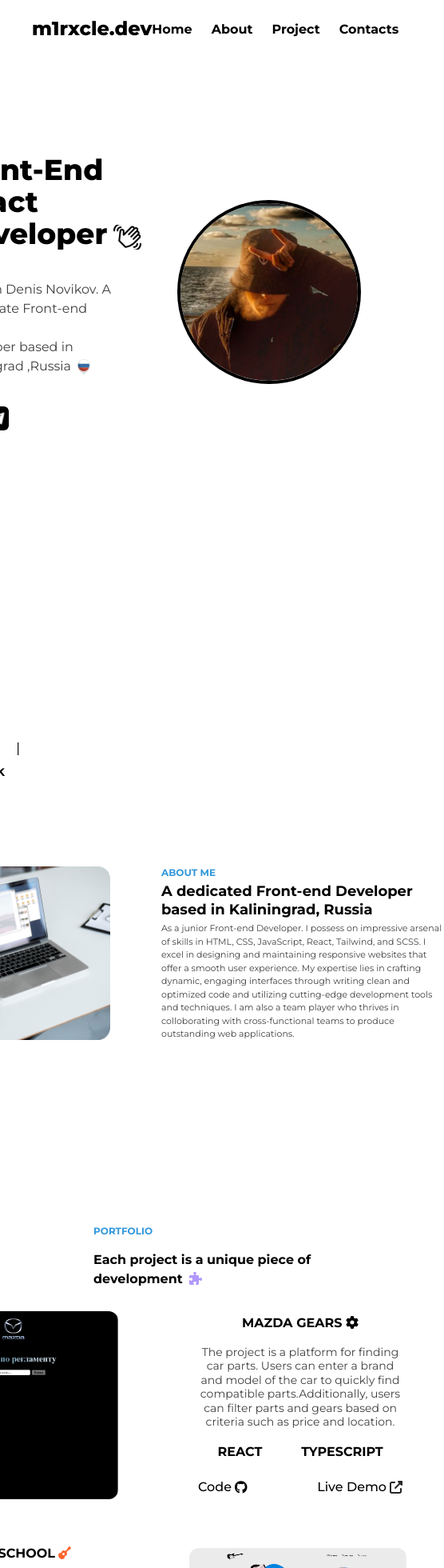
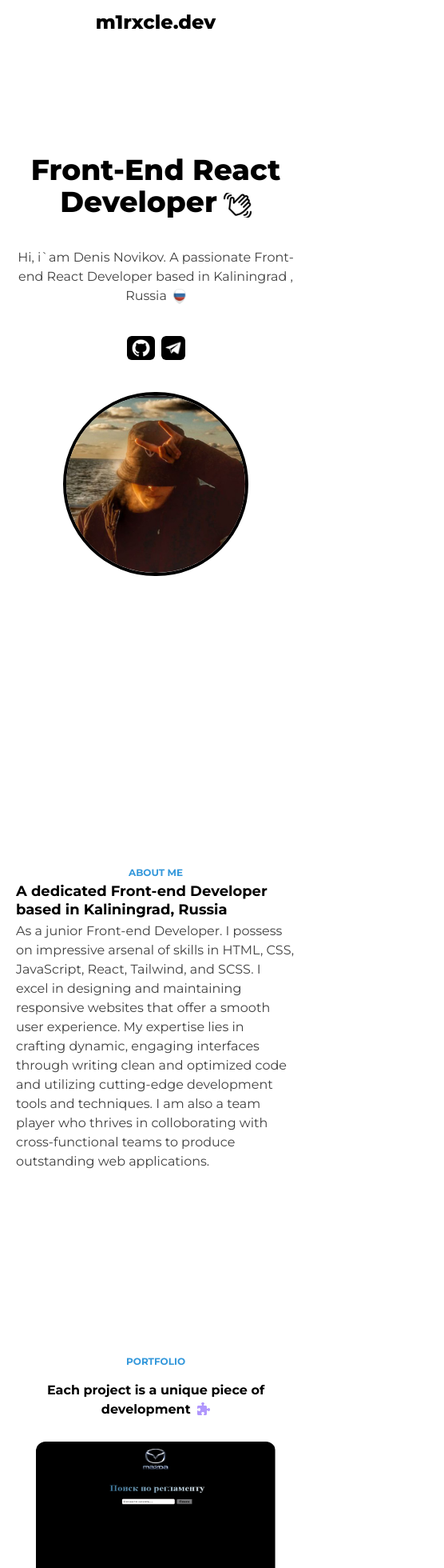
Before and after one commit to m1rxcle/MyPortfolio, a React (Vite) app: page / in a window 390 px wide. Shown: the top 1960 px of the page at 80% size, 556 px wide, since content can reach past the window. Built offline with nearby package versions, Linux system fonts and the light colour scheme.

Commit message:
Сделал адаптив

```diff
--- a/src/Components/About/About.jsx
+++ b/src/Components/About/About.jsx
@@ -4,17 +4,20 @@ import { Element } from "react-scroll"
 const About = () => {
 	return (
 		<Element name="about" className="mb-[230px]">
-			<div className="flex justify-center items-start gap-16 ">
-				<img className="h-[217px] w-[304px]" src={desktop} loading="lazy" />
-				<div className="flex flex-col ">
+			<div className="text-center w-full md:flex md:justify-center md:items-start md:gap-16 ">
+				<img
+					className="hidden md:block md:h-[217px] md:w-[304px]"
+					src={desktop}
+					loading="lazy"
+				/>
+				<div className="md:flex md:flex-col ">
 					<h1 className="text-xs text-primary mb-1 font-bold font-montserrat">
 						ABOUT ME
 					</h1>
-					<h2 className="font-bold text-lg mb-1 leading-tight font-montserrat">
-						A dedicated Front-end Developer
-						<br /> based in Kaliningrad, Russia
+					<h2 className="text-start font-bold text-lg mb-1 px-5 leading-tight font-montserrat w-full md:w-[350px] md:px-0 ">
+						A dedicated Front-end Developer based in Kaliningrad, Russia
 					</h2>
-					<p className="text-[11px] w-[354px] text-secondary font-montserrat">
+					<p className="text-start text-secondary font-montserrat w-full px-5 md:text-[11px] md:w-[354px] md:px-0">
 						As a junior Front-end Developer. I possess on impressive arsenal of
 						skills in HTML, CSS, JavaScript, React, Tailwind, and SCSS. I excel
 						in designing and maintaining responsive websites that offer a smooth
--- a/src/Components/Contacts/Modal.jsx
+++ b/src/Components/Contacts/Modal.jsx
@@ -1,5 +1,4 @@
-import { Button } from "antd"
-import { Modal } from "antd"
+import { Button, Modal } from "antd"
 
 // eslint-disable-next-line react/prop-types
 const FormModal = ({ open, onClose, loading, handleOk }) => {
--- a/src/Components/Footer/Footer.jsx
+++ b/src/Components/Footer/Footer.jsx
@@ -1,7 +1,7 @@
 const Footer = () => {
 	return (
-		<section className="w-full h-[104px] bg-quaternary ">
-			<h1 className="text-center py-[40px] pr-[420px] text-white font-montserrat  ">
+		<section className="w-full h-28 bg-quaternary ">
+			<h1 className="text-center mx-auto py-10 text-white font-montserrat md:py-[40px] md:pr-[420px]">
 				Copyright &copy; 2024. All rights are reserved
 			</h1>
 		</section>
--- a/src/Components/Header/Header.jsx
+++ b/src/Components/Header/Header.jsx
@@ -19,9 +19,9 @@ const Header = () => {
 	return (
 		<>
 			<Element name="home" className="min-h-[891px] ">
-				<header className="flex justify-center items-center mb-96 mt-48">
-					<div className="mr-20">
-						<h2 className="text-4xl font-montserrat  font-extrabold mb-[38px] ">
+				<header className="flex flex-col text-center mb-96 mt-48 md:flex-row md:justify-center md:items-center ">
+					<div className="md:mr-32">
+						<h2 className="text-4xl font-montserrat font-extrabold mb-[38px] md:text-start  ">
 							Front-End React
 							<br />
 							<span className="inline-flex  items-center">
@@ -30,14 +30,14 @@ const Header = () => {
 							</span>
 						</h2>
 
-						<p className="font-montserrat  text-base text-secondary mb-[38px]">
-							Hi, i`am Denis Novikov. A passionate Front-end React <br />
-							Developer based in Kaliningrad ,
+						<p className="font-montserrat px-5 text-base text-secondary mb-[38px] md:text-start md:w-[400px] md:px-0">
+							Hi, i`am Denis Novikov. A passionate Front-end React Developer
+							based in Kaliningrad ,
 							<span className="inline-flex items-center  ">
 								Russia <img className="ml-2 " src={rusFlag} alt="" />
 							</span>
 						</p>
-						<div className="flex">
+						<div className="flex justify-center mb-10 md:flex-row md:justify-start md:mb-0 ">
 							<a target="_blank" href="https://github.com/m1rxcle">
 								<img
 									src={gitHub}
@@ -53,11 +53,11 @@ const Header = () => {
 						</div>
 					</div>
 					<img
-						className="w-[232px] h-[230px] rounded-full border-4 border-dark transition-transform duration-500 ease-out floating-border-on-hover"
+						className="mx-auto md:mx-0 w-[232px] h-[230px] rounded-full border-4 border-dark transition-transform duration-500 ease-out floating-border-on-hover"
 						src={me}
 					/>
 				</header>
-				<footer className="flex justify-center items-center mr-28 ">
+				<footer className="hidden md:flex md:justify-center md:items-center ">
 					<div className="mr-14">
 						<div className="flex gap-3 ">
 							<h3 className="font-semibold font-montserrat text-lg">
--- a/src/Components/Loader/style.css
+++ b/src/Components/Loader/style.css
@@ -1,4 +1,4 @@
-@keyframes jump {
+/* @keyframes jump {
 	0% {
 		transform: translateY(0) rotate(-10deg);
 	}
@@ -36,115 +36,171 @@
 
 .jump {
 	animation: jump 1.5s infinite;
-}
+} */
 
 @keyframes m {
 	0% {
-		transform: translateY(-50px);
+		transform: translateY(-2550px);
 	}
-	50% {
+	20% {
 		transform: translateY(0);
 	}
+	40% {
+		transform: rotateY(180deg);
+	}
+	60% {
+		transform: rotateY(0deg);
+	}
+
 	100% {
-		transform: translateY(-50px);
+		transform: translateY(1000px);
 	}
 }
 
 .m {
-	animation: m 1.75s infinite;
+	animation: m 1.2s infinite;
+	animation-fill-mode: forwards;
 }
 
 @keyframes i {
 	0% {
-		transform: translateY(-50px);
+		transform: translateY(-2550px);
 	}
-	50% {
+	20% {
 		transform: translateY(0);
 	}
+	40% {
+		transform: rotateY(180deg);
+	}
+	60% {
+		transform: rotateY(0deg);
+	}
+
 	100% {
-		transform: translateY(-50px);
+		transform: translateY(1000px);
 	}
 }
 
 .i {
-	animation: i 2s infinite;
+	animation: i 1.3s infinite;
+	animation-fill-mode: forwards;
 }
 
 @keyframes r {
 	0% {
-		transform: translateY(-50px);
+		transform: translateY(-2550px);
 	}
-	50% {
+	20% {
 		transform: translateY(0);
 	}
+	40% {
+		transform: rotateY(180deg);
+	}
+	60% {
+		transform: rotateY(0deg);
+	}
+
 	100% {
-		transform: translateY(-50px);
+		transform: translateY(1000px);
 	}
 }
 
 .r {
-	animation: r 2.25s infinite;
+	animation: r 1.4s infinite;
+	animation-fill-mode: forwards;
 }
 
 @keyframes x {
 	0% {
-		transform: translateY(-50px);
+		transform: translateY(-2550px);
 	}
-	50% {
+	20% {
 		transform: translateY(0);
 	}
+	40% {
+		transform: rotateY(180deg);
+	}
+	60% {
+		transform: rotateY(0deg);
+	}
+
 	100% {
-		transform: translateY(-50px);
+		transform: translateY(1000px);
 	}
 }
 
 .x {
-	animation: x 2.5s infinite;
+	animation: x 1.5s infinite;
+	animation-fill-mode: forwards;
 }
 
 @keyframes c {
 	0% {
-		transform: translateY(-50px);
+		transform: translateY(-2550px);
 	}
-	50% {
+	20% {
 		transform: translateY(0);
 	}
+	40% {
+		transform: rotateY(180deg);
+	}
+	60% {
+		transform: rotateY(0deg);
+	}
+
 	100% {
-		transform: translateY(-50px);
+		transform: translateY(1000px);
 	}
 }
 
 .c {
-	animation: c 2.75s infinite;
+	animation: c 1.6s infinite;
+	animation-fill-mode: forwards;
 }
 @keyframes l {
 	0% {
-		transform: translateY(-50px);
+		transform: translateY(-2550px);
 	}
-	50% {
+	20% {
 		transform: translateY(0);
 	}
+	40% {
+		transform: rotateY(180deg);
+	}
+	60% {
+		transform: rotateY(0deg);
+	}
+
 	100% {
-		transform: translateY(-50px);
+		transform: translateY(1000px);
 	}
 }
 
 .l {
-	animation: l 3s infinite;
+	animation: l 1.7s infinite;
+	animation-fill-mode: forwards;
 }
 
 @keyframes e {
 	0% {
-		transform: translateY(-50px);
+		transform: translateY(-2550px);
 	}
-	50% {
+	20% {
 		transform: translateY(0);
 	}
+	40% {
+		transform: rotateY(180deg);
+	}
+	60% {
+		transform: rotateY(0deg);
+	}
+
 	100% {
-		transform: translateY(-50px);
+		transform: translateY(1000px);
 	}
 }
 
 .e {
-	animation: e 3.2s infinite;
+	animation: e 1.8s infinite;
+	animation-fill-mode: forwards;
 }
--- a/src/Components/NavBar/NavBar.jsx
+++ b/src/Components/NavBar/NavBar.jsx
@@ -9,10 +9,10 @@ const NavBar = () => {
 		setActive(!active)
 	}
 	return (
-		<nav className="fixed top-0 left-0 right-0 mx-auto bg-white flex justify-between items-center px-10 pt-5 z-10">
+		<nav className="text-center w-full py-3 fixed top-0 md:left-0 md:right-0 bg-white md:mx-auto  md:flex md:justify-between md:items-center md:px-10 md:pt-5 md:z-10 ">
 			<button
 				onClick={handleHover}
-				className="cursor-pointer font-montserrat  font-extrabold text-2xl transition-transform duration-500 ease-in-out appear"
+				className="cursor-pointer font-montserrat font-extrabold text-2xl transition-transform duration-500 ease-in-out appear"
 			>
 				{active ? (
 					<>
@@ -27,7 +27,7 @@ const NavBar = () => {
 					"m1rxcle.dev"
 				)}
 			</button>
-			<ul className="flex gap-6 font-bold ">
+			<ul className="hidden md:flex md:gap-6 md:font-bold">
 				<li>
 					<Link
 						className="font-montserrat cursor-pointer"
--- a/src/Components/Projects/Projects.jsx
+++ b/src/Components/Projects/Projects.jsx
@@ -14,11 +14,11 @@ const Projects = () => {
 	return (
 		<Element name="portfolio" className="mb-[400px]">
 			<section className="mb-14">
-				<div className="text-start pl-[30%]">
+				<div className="text-center w-full md:text-start md:pl-8 lg:text-start lg:pl-40 xl:text-start xl:pl-80 2xl:text-start 2xl:pl-[30%]">
 					<h1 className="font-bold text-xs text-primary mb-4 font-montserrat">
 						PORTFOLIO
 					</h1>
-					<h2 className="font-bold text-base mb-7 font-montserrat">
+					<h2 className="px-5 font-bold text-base mb-7 font-montserrat md:px-0">
 						Each project is a unique piece of development{" "}
 						<FontAwesomeIcon
 							className="ml-[4px]"
@@ -27,11 +27,14 @@ const Projects = () => {
 						/>
 					</h2>
 				</div>
-				<div className="flex justify-center items-center gap-[100px]">
-					<img className="h-[235px] w-[333px] rounded-xl" src={mazdaProject} />
+				<div className="flex flex-col  px-5  md:flex-row md:justify-center md:items-center md:gap-[100px] ">
+					<img
+						className="rounded-xl mb-2 items-center mx-auto h-[230px] w-[300px] md:mb-0 md:mx-0 md:h-[235px] md:w-[333px]"
+						src={mazdaProject}
+					/>
 
 					<div>
-						<h3 className="text-base font-bold mb-4 text-center font-montserrat ">
+						<h3 className="text-base font-bold mb-4 text-center font-montserrat  ">
 							MAZDA GEARS{" "}
 							<FontAwesomeIcon
 								icon={faGear}
@@ -39,20 +42,20 @@ const Projects = () => {
 								style={{ color: "#000000" }}
 							/>
 						</h3>
-						<p className="font-normal text-sm text-secondary mb-4 text-center w-64 leading-tight font-montserrat">
+						<p className="font-semibold text-sm text-secondary mb-4 text-center w-full leading-tight font-montserrat md:w-64">
 							The project is a platform for finding car parts. Users can enter a
 							brand and model of the car to quickly find compatible
 							parts.Additionally, users can filter parts and gears based on
 							criteria such as price and location.
 						</p>
-						<div className="flex justify-around mb-5">
+						<div className="flex justify-center gap-12 mb-5 md:flex-row md:justify-around ">
 							<span className="font-bold text-base font-montserrat">REACT</span>
 
 							<span className="font-bold text-base font-montserrat">
 								TYPESCRIPT
 							</span>
 						</div>
-						<div className="flex justify-between items-center">
+						<div className="flex justify-center gap-14 items-center md:flex-row md:justify-between ">
 							<a
 								className="font-medium text-base font-montserrat"
 								href="https://github.com/m1rxcle/pet-project"
@@ -80,24 +83,24 @@ const Projects = () => {
 				</div>
 			</section>
 			<section className="mb-14">
-				<div className="flex justify-center items-center gap-[100px]">
+				<div className="flex flex-col  px-5  md:flex-row md:justify-center md:items-center md:gap-[100px] ">
 					<div>
 						<h3 className="text-base font-bold mb-4 text-center font-montserrat ">
 							GUITAR SCHOOL{" "}
 							<FontAwesomeIcon icon={faGuitar} style={{ color: "#ff662c" }} />
 						</h3>
-						<p className="font-normal text-sm text-secondary mb-4 text-center w-64 leading-tight font-montserrat">
+						<p className="font-semibold text-sm text-secondary mb-4 text-center w-full leading-tight font-montserrat md:w-64">
 							Our guitar school offers training for all levels – from beginners
 							to advanced guitarists. Experienced teachers will help to master
 							the accommodation, rhythms and technique of playing on electric
 							guitar or acoustics.
 						</p>
-						<div className="flex justify-around mb-5 ">
+						<div className="flex justify-center gap-12 mb-5 md:flex-row md:justify-around ">
 							<span className="font-bold text-base font-montserrat">HTML</span>
 							<span className="font-bold text-base font-montserrat">CSS</span>
 							<span className="font-bold text-base font-montserrat">SCSS</span>
 						</div>
-						<div className="flex justify-between items-center">
+						<div className="flex justify-center gap-14 items-center mb-5 md:flex-row md:justify-between ">
 							<a
 								className="font-medium text-base"
 								href="https://github.com/m1rxcle/guitarMan"
@@ -122,7 +125,10 @@ const Projects = () => {
 							</a>
 						</div>
 					</div>
-					<img className="h-[235px] w-[333px] rounded-xl" src={guitarSchool} />
+					<img
+						className="rounded-xl mb-2 items-center mx-auto h-[230px] w-[300px] md:mb-0 md:mx-0 md:h-[235px] md:w-[333px]"
+						src={guitarSchool}
+					/>
 				</div>
 			</section>
 		</Element>
```
Also changed, not shown: src/Components/Contacts/Contacts.jsx (+4 -4 lines), src/Components/Loader/Loader.jsx (+8 -8 lines).
